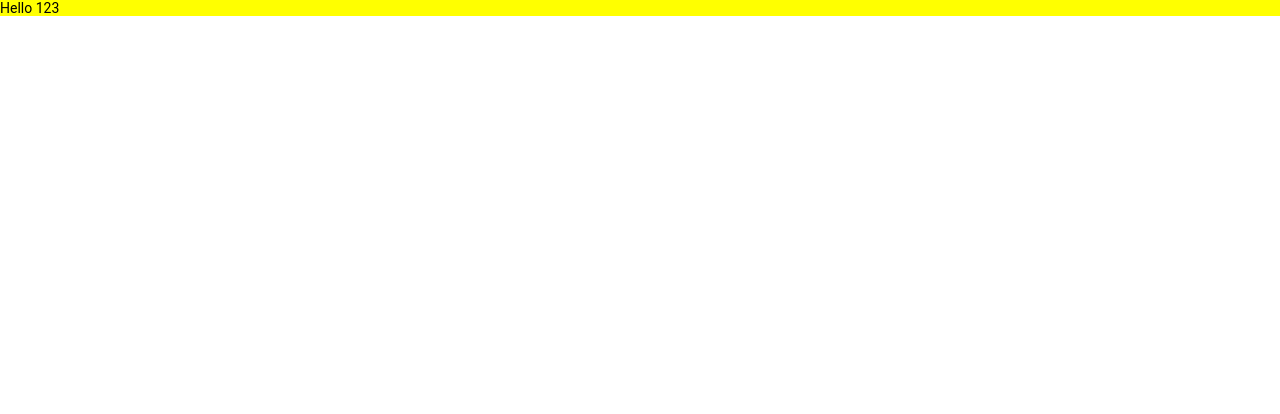
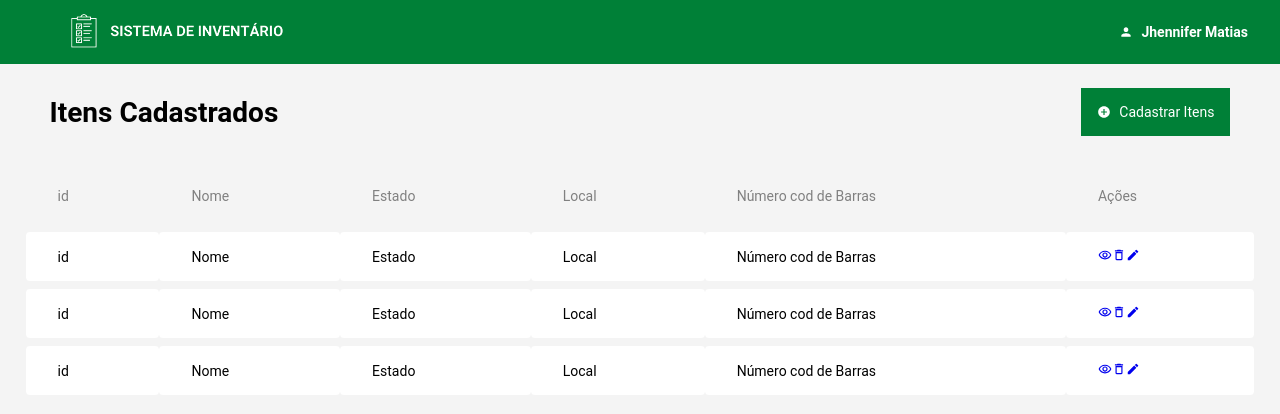
Before and after one commit to EduardooHahn97/sisInventario, a React (Create React App) app in the folder sistemainv/: page / in a window 1280 px wide. Shown: the top 414 px of the page. Built offline with nearby package versions, Linux system fonts and the light colour scheme.

Commit message:
update crud itens (jhenny)

```diff
--- a/sistemainv/src/Components/NavBar/index.js
+++ b/sistemainv/src/Components/NavBar/index.js
@@ -5,7 +5,7 @@
 export default function Nav(){
     return(
         <nav>
-            <a><img src={Logo} width="300px"/></a>
+            <a href="/"><img src={Logo} width="300px"/></a>
             <div className='person'>
                 <MdPerson color='white'/>
                 <p>Jhennifer Matias</p>
--- a/sistemainv/src/Pages/ItemList/index.js
+++ b/sistemainv/src/Pages/ItemList/index.js
@@ -1,9 +1,70 @@
+import Nav from "../../Components/NavBar"
+import {MdAddCircle, MdOutlineRemoveRedEye, MdDeleteOutline, MdMode} from 'react-icons/md'
+import './styles.css'
 export default function ItemList(){
 
     return(
-        <div style={{backgroundColor:'yellow'}}>
+        <div className="item-list-container">
+            <Nav />
+            <div className="item-list-content">
+                <div className="item-list-header">
+                    <h1>Itens Cadastrados</h1>
+                    <a href="/itemCreate"> <MdAddCircle /> <p>Cadastrar Itens</p></a>
+                </div>
 
-        <p>Hello 123</p>
+                <table>
+                    <thead>
+                        <tr>
+                            <th>id</th>
+                            <th>Nome</th>
+                            <th>Estado</th>
+                            <th>Local</th>
+                            <th>Número cod de Barras</th>
+                            <th>Ações</th>
+                        </tr>
+                    </thead>
+                    <tbody>
+
+                        <tr>
+                            <td>id</td>
+                            <td>Nome</td>
+                            <td>Estado</td>
+                            <td>Local</td>
+                            <td>Número cod de Barras</td>
+                            <td>
+                                <a href="/itemShow"><MdOutlineRemoveRedEye/></a>
+                                <a href="/itemDelete"><MdDeleteOutline/></a>
+                                <a href="/itemEdit"><MdMode /></a>
+                            </td>
+                        </tr>
+                        <tr>
+                            <td>id</td>
+                            <td>Nome</td>
+                            <td>Estado</td>
+                            <td>Local</td>
+                            <td>Número cod de Barras</td>
+                            <td>
+                                <a href="/itemShow"><MdOutlineRemoveRedEye/></a>
+                                <a href="/itemDelete"><MdDeleteOutline/></a>
+                                <a href="/itemEdit"><MdMode /></a>
+                            </td>
+                        </tr>
+                        <tr>
+                            <td>id</td>
+                            <td>Nome</td>
+                            <td>Estado</td>
+                            <td>Local</td>
+                            <td>Número cod de Barras</td>
+                            <td>
+                                <a href="/itemShow"><MdOutlineRemoveRedEye/></a>
+                                <a href="/itemDelete"><MdDeleteOutline/></a>
+                                <a href="/itemEdit"><MdMode /></a>
+                            </td>
+                        </tr>
+                    </tbody>
+
+                </table>
+            </div>
         </div>
     )
 }
--- a/sistemainv/src/Pages/ItemList/styles.css
+++ b/sistemainv/src/Pages/ItemList/styles.css
@@ -0,0 +1,59 @@
+.item-list-container{
+    width: 100%;
+}
+
+.item-list-content{
+    width: 96%;
+    margin-left: 2%;
+}
+.item-list-container .item-list-content .item-list-header{
+    display: flex;
+    flex-direction: row;
+    justify-content: space-between;
+    align-items: center;
+    margin: 1.5rem;
+}
+.item-list-container .item-list-content .item-list-header a{
+    color: white;
+    background-color: #008037;
+    height: 3rem;
+    padding: 1rem;
+    text-decoration: none;
+    display: flex;
+    flex-direction: row;
+    align-items: center;
+    justify-content: space-between;
+}
+
+.item-list-container .item-list-content .item-list-header a p{
+    margin-left: 0.5rem;
+}
+
+
+.item-list-container .item-list-content .item-list-header a:hover{
+    filter: brightness(0.9);
+    transition: filter 0.2s;
+}
+
+.item-list-container .item-list-content table{
+    width: 100%;
+    border-spacing: 0 0.5rem;
+}
+
+
+
+.item-list-container .item-list-content th {
+    color: gray;
+    font-weight: 400;
+    padding: 1rem 2rem;
+    text-align: left;
+    line-height: 1.5rem;
+  }
+
+  .item-list-container .item-list-content td {
+    padding: 1rem 2rem;
+    border: 0;
+    background-color: white;
+    color: black;
+    border-radius: 0.25rem;
+  }
--- a/sistemainv/src/global.css
+++ b/sistemainv/src/global.css
@@ -7,6 +7,7 @@
 
 body {
     -webkit-font-smoothing: antialiased;
+    background-color: #F4F4F4;
 }
 
 body, input, button, textarea, select {
```
